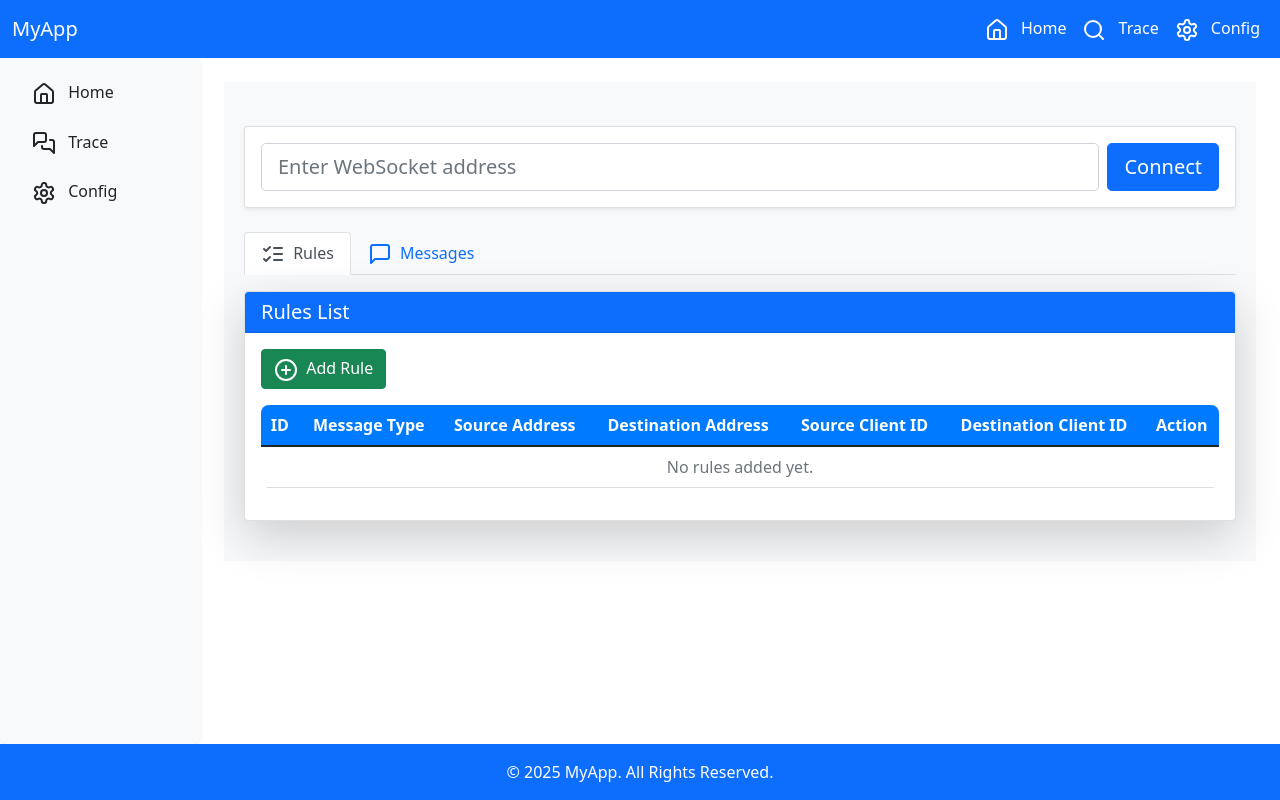
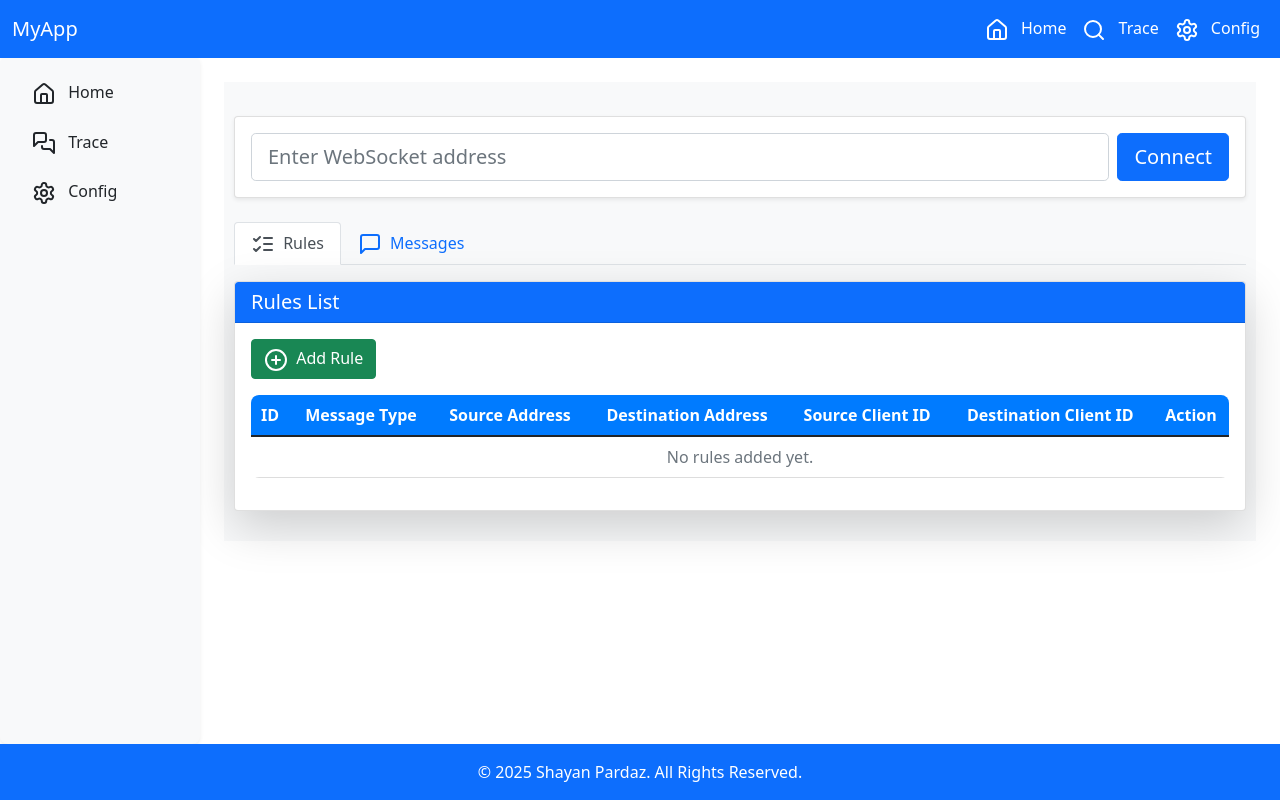
Before and after one commit to majiddarvishan/tracer, a React (Create React App) app: page /trace in a window 1280 px wide. Built offline with nearby package versions, Linux system fonts and the light colour scheme.

Commit message:
Remove MyApp

```diff
--- a/public/index.html
+++ b/public/index.html
@@ -4,7 +4,7 @@
   <meta charset="UTF-8" />
   <link rel="icon" href="%PUBLIC_URL%/favicon.ico" />
   <meta name="viewport" content="width=device-width, initial-scale=1" />
-  <title>MyApp</title>
+  <title>Shayan Pardaz Manager</title>
 </head>
 <body>
   <div id="root"></div>
--- a/src/assets/css/Trace.css
+++ b/src/assets/css/Trace.css
@@ -1,5 +1,5 @@
 .trace-container {
-    padding: 20px;
+    padding: 10px;
     background-color: #f8f9fa;
   }
 
--- a/src/components/Footer.js
+++ b/src/components/Footer.js
@@ -5,7 +5,7 @@ const Footer = () => {
   return (
     <footer className="footer text-white">
       <div className="container">
-        <p className="mb-0">&copy; {new Date().getFullYear()} MyApp. All Rights Reserved.</p>
+        <p className="mb-0">&copy; {new Date().getFullYear()} Shayan Pardaz. All Rights Reserved.</p>
       </div>
     </footer>
   );
--- a/src/components/Home.js
+++ b/src/components/Home.js
@@ -7,7 +7,7 @@ const Home = () => {
       <div className="mt-3">
         <div className="card shadow-sm">
           <div className="card-body">
-            <h2 className="card-title">Welcome to MyApp</h2>
+            <h2 className="card-title">Welcome to Shayan Pardaz</h2>
             <p className="card-text">
               Explore the features of this application using the menu on the left.
             </p>
--- a/src/components/Trace.js
+++ b/src/components/Trace.js
@@ -2,7 +2,7 @@ import React, { useState, useEffect } from "react";
 import { MessageSquare, ListChecks } from "lucide-react";
 import Rules from "./Rules";
 import Messages from "./Messages";
-import "../assets/css/Trace.css"; // Add custom styles in this file
+import "../assets/css/Trace.css";
 
 const Trace = () => {
   const [webSocket, setWebSocket] = useState(null);
```
